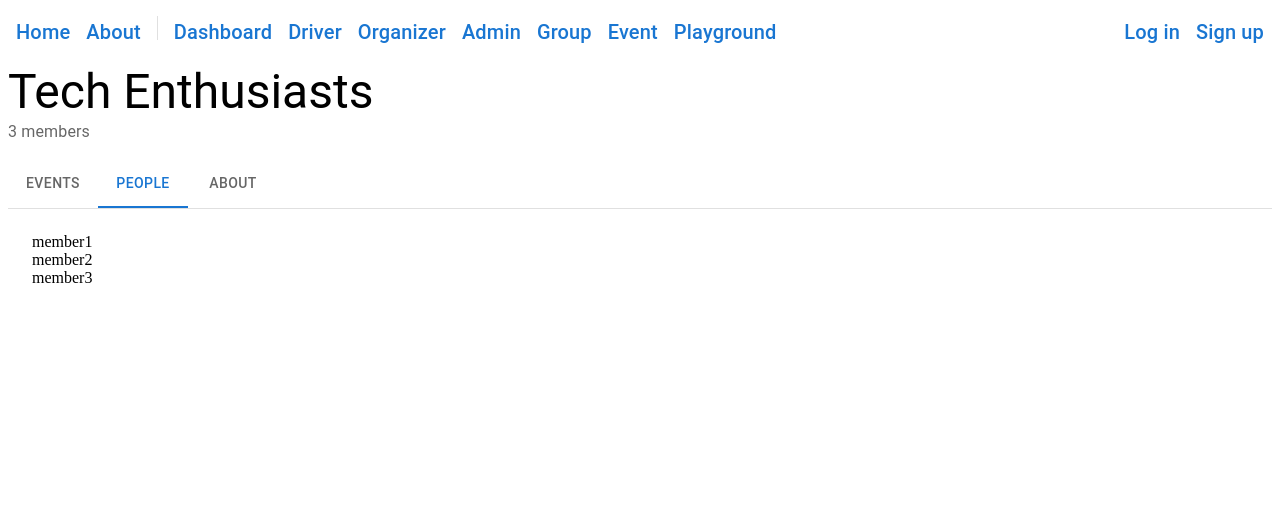
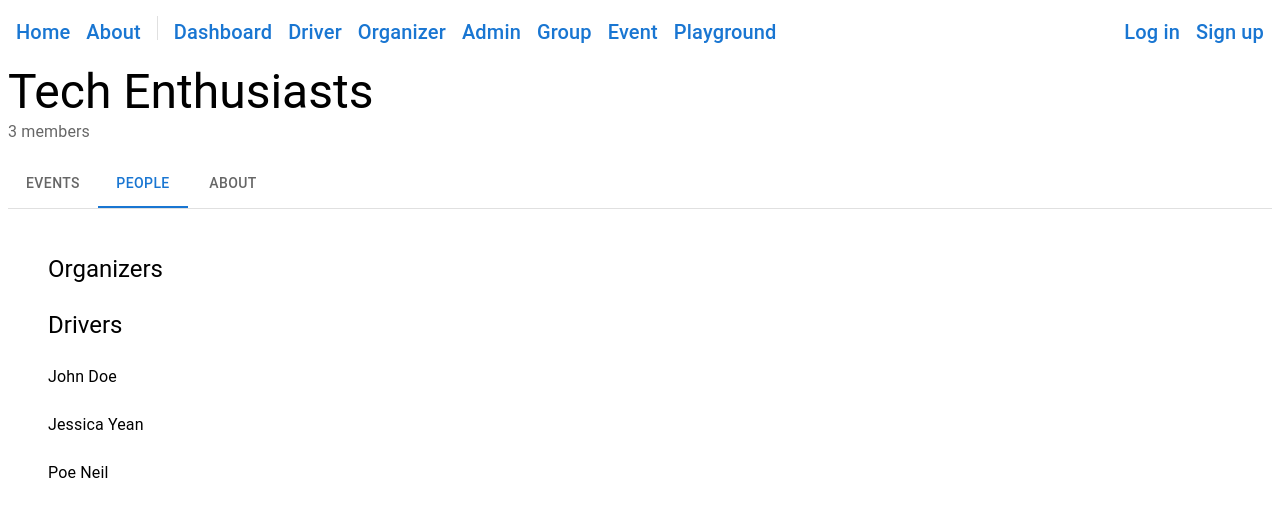
Before and after one commit to bengoh815/travellingProblem, a React (Create React App) app in the folder client/: page /groups/1 in a window 1280 px wide. Both pictures are taken after a click on the tab "PEOPLE". Shown: the top 516 px of the page. Built offline with nearby package versions, Linux system fonts and the light colour scheme.

Commit message:
User display structure

```diff
--- a/client/src/components/AppsTable.tsx
+++ b/client/src/components/AppsTable.tsx
@@ -23,6 +23,7 @@ const AppsTable = () => {
     {
       firstName: "John",
       lastName: "Doe",
+      phoneNumber: "4891232367",
       email: "johndoe@example.com",
       password: "password123",
       roles: [],
@@ -31,6 +32,7 @@ const AppsTable = () => {
     {
       firstName: "Kent",
       lastName: "Ady",
+      phoneNumber: "4891232367",
       email: "Kentady@example.com",
       password: "password123",
       roles: [],
@@ -39,6 +41,7 @@ const AppsTable = () => {
     {
       firstName: "Jerry",
       lastName: "Synth",
+      phoneNumber: "4891232367",
       email: "JerrySynth@example.com",
       password: "password123",
       roles: [],
--- /dev/null
+++ b/client/src/components/UserList.tsx
@@ -0,0 +1,60 @@
+import { List, ListItem, ListItemText, Typography } from "@mui/material";
+import { IUser } from "../models/user.types";
+
+const UserList = () => {
+  const userData: IUser[] = [
+    {
+      firstName: "John",
+      lastName: "Doe",
+      phoneNumber: "4891232367",
+      email: "johndoe@example.com",
+      password: "password123",
+      roles: [],
+      memberships: [],
+    },
+    {
+      firstName: "Jessica",
+      lastName: "Yean",
+      phoneNumber: "4891232367",
+      email: "jessicayean@example.com",
+      password: "password123",
+      roles: [],
+      memberships: [],
+    },
+    {
+      firstName: "Poe",
+      lastName: "Neil",
+      phoneNumber: "4891232367",
+      email: "poeneil@example.com",
+      password: "password123",
+      roles: [],
+      memberships: [],
+    },
+  ];
+
+  return (
+    <List>
+      <ListItem>
+        <ListItemText>
+          <Typography variant="h5">Organizers</Typography>
+        </ListItemText>
+      </ListItem>
+
+      <ListItem>
+        <ListItemText>
+          <Typography variant="h5">Drivers</Typography>
+        </ListItemText>
+      </ListItem>
+
+      {userData.map((e, i) => (
+        <ListItem key={i}>
+          <ListItemText>
+            {e.firstName} {e.lastName}
+          </ListItemText>
+        </ListItem>
+      ))}
+    </List>
+  );
+};
+
+export default UserList;
--- a/client/src/models/user.types.ts
+++ b/client/src/models/user.types.ts
@@ -9,6 +9,7 @@ export enum UserRoles {
 export interface IUser {
   firstName: string;
   lastName: string;
+  phoneNumber: string;
   address?: string;
   geolocation?: {
     longitude: number;
--- a/client/src/pages/GroupInfo.tsx
+++ b/client/src/pages/GroupInfo.tsx
@@ -4,6 +4,7 @@ import { useState } from "react";
 import { IGroup } from "../models/group.types";
 import Navbar from "../components/Navbar";
 import { Add } from "@mui/icons-material";
+import UserList from "../components/UserList";
 
 interface TabPanelProps {
   children?: React.ReactNode;
@@ -98,9 +99,7 @@ const GroupInfo = () => {
             <EventFeed eventsData={groupData.events} />
           </CustomTabPanel>
           <CustomTabPanel value={tabState} index={1}>
-            {groupData.members.map((e, i) => (
-              <Box key={i}>{e}</Box>
-            ))}
+            <UserList />
           </CustomTabPanel>
           <CustomTabPanel value={tabState} index={2}>
             {groupData.description}
```
